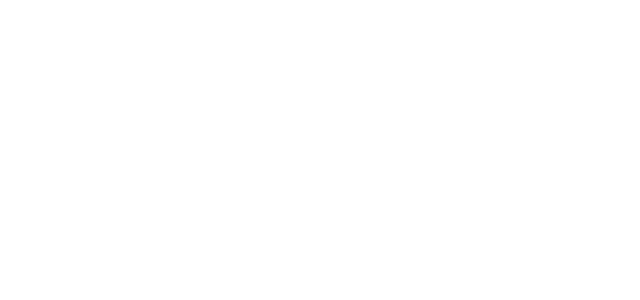
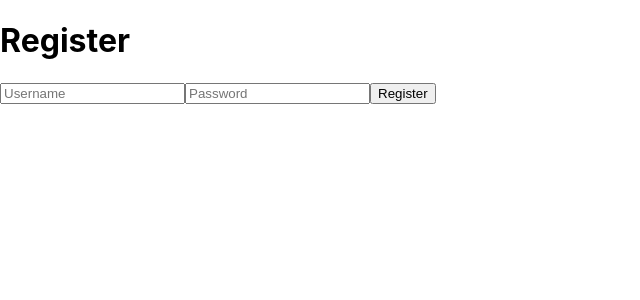
Before and after one commit to Carring10/virtual-vanguard, a React (Create React App) app in the folder client/: page /register in a window 1280 px wide. Before the commit this address had no page. Shown: the top 300 px of the page, without its empty margins (0-640 px from the left). Built offline with nearby package versions, Linux system fonts and the light colour scheme.

Commit message:
register page

```diff
--- a/client/src/App.js
+++ b/client/src/App.js
@@ -6,6 +6,7 @@ import {
 import { Bookmark } from './pages/Bookmark';
 import { Feed } from './pages/Feed';
 import { Article } from './pages/Article';
+import { Register } from './pages/Register';
 
 function App() {
   return (
@@ -15,6 +16,7 @@ function App() {
           <Route path='/' element={<Feed />} />
           <Route path='/bookmark' element={<Bookmark />} />
           <Route path='/article' Component={Article} />
+          <Route path='/register' element={<Register />} />
         </Routes>
       </BrowserRouter>
     </div>
--- a/client/src/pages/Feed.jsx
+++ b/client/src/pages/Feed.jsx
@@ -1,7 +1,6 @@
 import { useState, useEffect } from "react";
 import { Link } from "react-router-dom";
 import axios from "axios";
-
 import { Navbar } from "./Navbar";
 
 export const Feed = () => {
--- a/client/src/pages/Navbar.jsx
+++ b/client/src/pages/Navbar.jsx
@@ -1,9 +1,10 @@
 import React from 'react'
+import { Link } from 'react-router-dom'
 
 export const Navbar = () => {
   return (
     <div>
-      <a href='placeholder'>Sign In</a>
+      <Link to="/register">Sign In</Link>
     </div>
   )
 }
--- /dev/null
+++ b/client/src/pages/Register.jsx
@@ -0,0 +1,14 @@
+import React from 'react'
+
+export const Register = () => {
+  return (
+    <div>
+      <h1>Register</h1>
+      <form>
+        <input type='text' placeholder='Username' />
+        <input type='text' placeholder='Password' />
+        <button>Register</button>
+      </form>
+    </div>
+  )
+}
```
